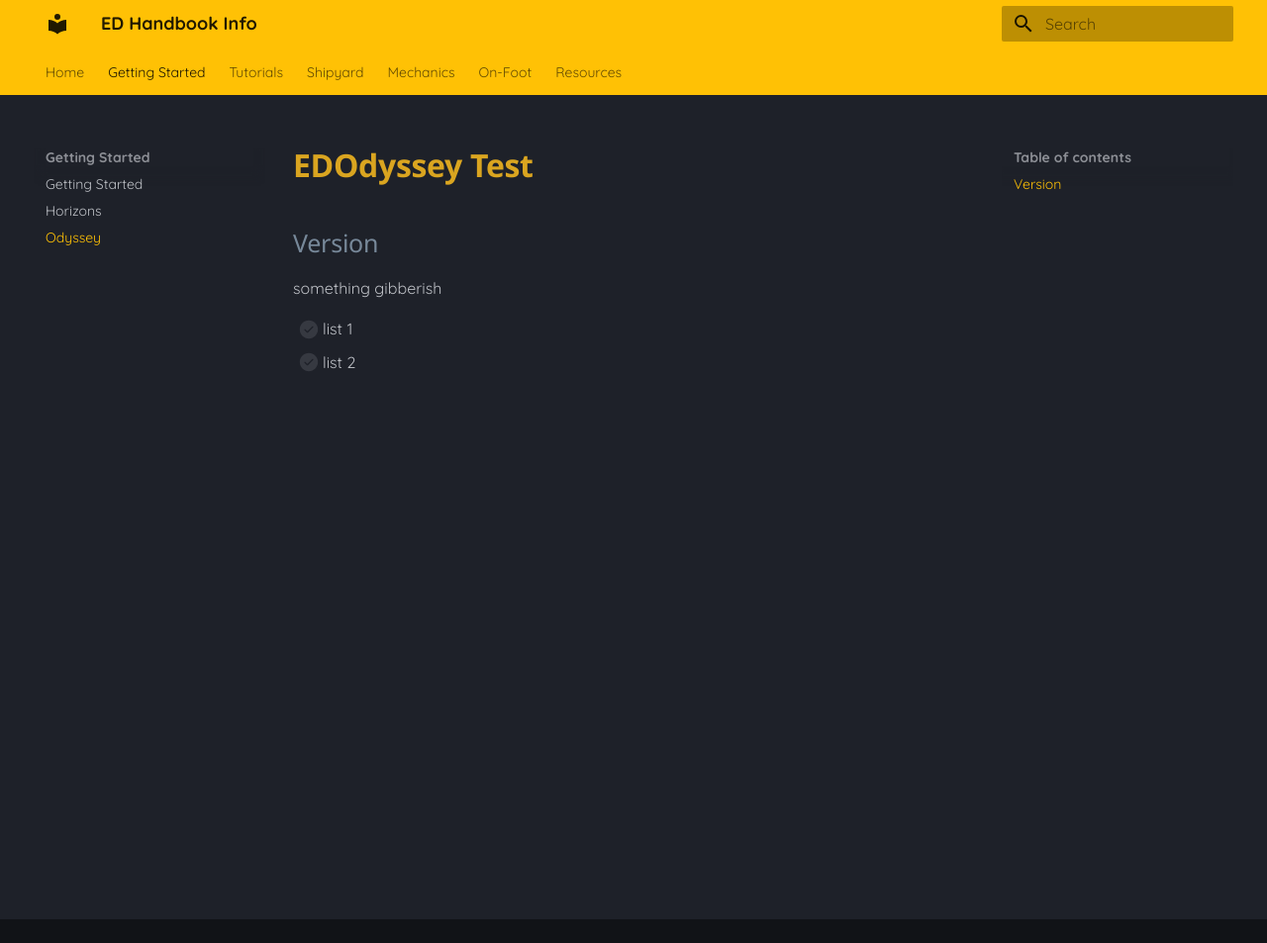
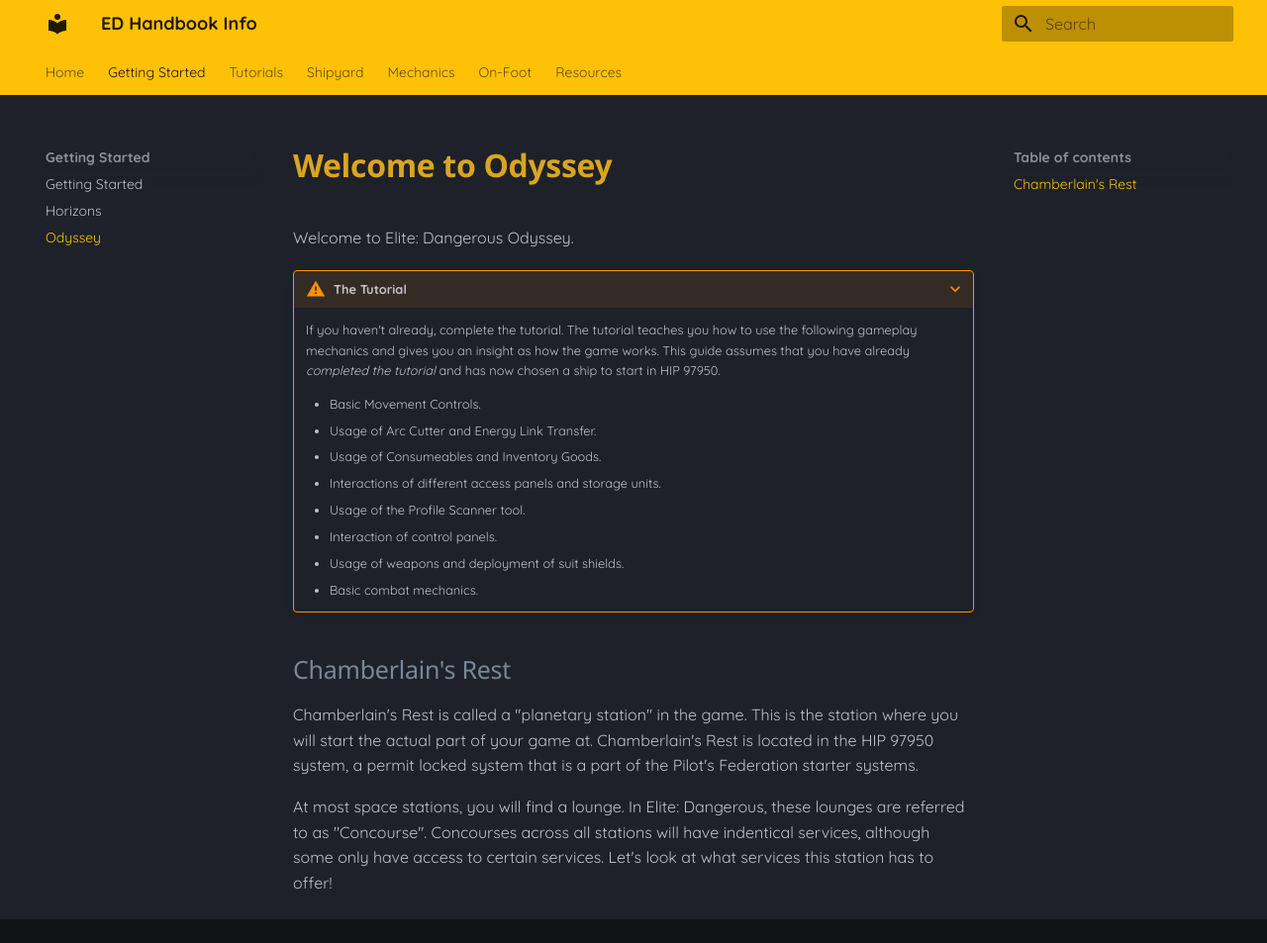
Before and after one commit to EDHandbook/EDHandbook, an MkDocs documentation site: the page built from docs/intro/edo.md, in a window 1280 px wide and 953 px high. Shown: the whole window at 99% size. Built offline with MkDocs 1.6.1 and Material for MkDocs 9.7.7, drawn with Linux system fonts in a browser that asks for light colours.

Commit message:
Added some content for Odyssey Getting Started Guide

```diff
--- a/docs/intro/edo.md
+++ b/docs/intro/edo.md
@@ -1,8 +1,22 @@
-# EDOdyssey Test
+# Welcome to Odyssey
 
-## Version
+Welcome to Elite: Dangerous Odyssey.
 
-something gibberish
+???+ warning "The Tutorial"
 
-* [ ] list 1
-* [ ] list 2
+    If you haven't already, complete the tutorial. The tutorial teaches you how to use the following gameplay mechanics and gives you an insight as how the game works. This guide assumes that you have already _completed the tutorial_ and has now chosen a ship to start in HIP 97950.
+
+    * Basic Movement Controls.
+    * Usage of Arc Cutter and Energy Link Transfer.
+    * Usage of Consumeables and Inventory Goods.
+    * Interactions of different access panels and storage units.
+    * Usage of the Profile Scanner tool.
+    * Interaction of control panels.
+    * Usage of weapons and deployment of suit shields.
+    * Basic combat mechanics.
+
+## Chamberlain's Rest
+
+Chamberlain's Rest is called a "planetary station" in the game. This is the station where you will start the actual part of your game at. Chamberlain's Rest is located in the HIP 97950 system, a permit locked system that is a part of the Pilot's Federation starter systems.
+
+At most space stations, you will find a lounge. In Elite: Dangerous, these lounges are referred to as "Concourse". Concourses across all stations will have indentical services, although some only have access to certain services. Let's look at what services this station has to offer!
--- a/mkdocs.yml
+++ b/mkdocs.yml
@@ -63,17 +63,7 @@
 
 theme:
   name: material
-
   annotation: material/alert-circle
-
-  # icons for tags
-  icon:
-    tag:
-      novice: material/chevron-up
-      master: material/chevron-double-up
-      deadly: material/chevron-triple-up
-
-
 
   # features for all elements
   features:
@@ -145,8 +135,3 @@
 
 extra:
   generator: false
-
-  tags:
-    NOVICE: novice
-    MASTER: master
-    DEADLY: deadly
```
Also changed, not shown: docs/intro/welcome.md (+7 -5 lines), docs/shipyard/pve-combat.md (+2 -3 lines), docs/assets/images/edh_banner.png (added), 2 other files.
